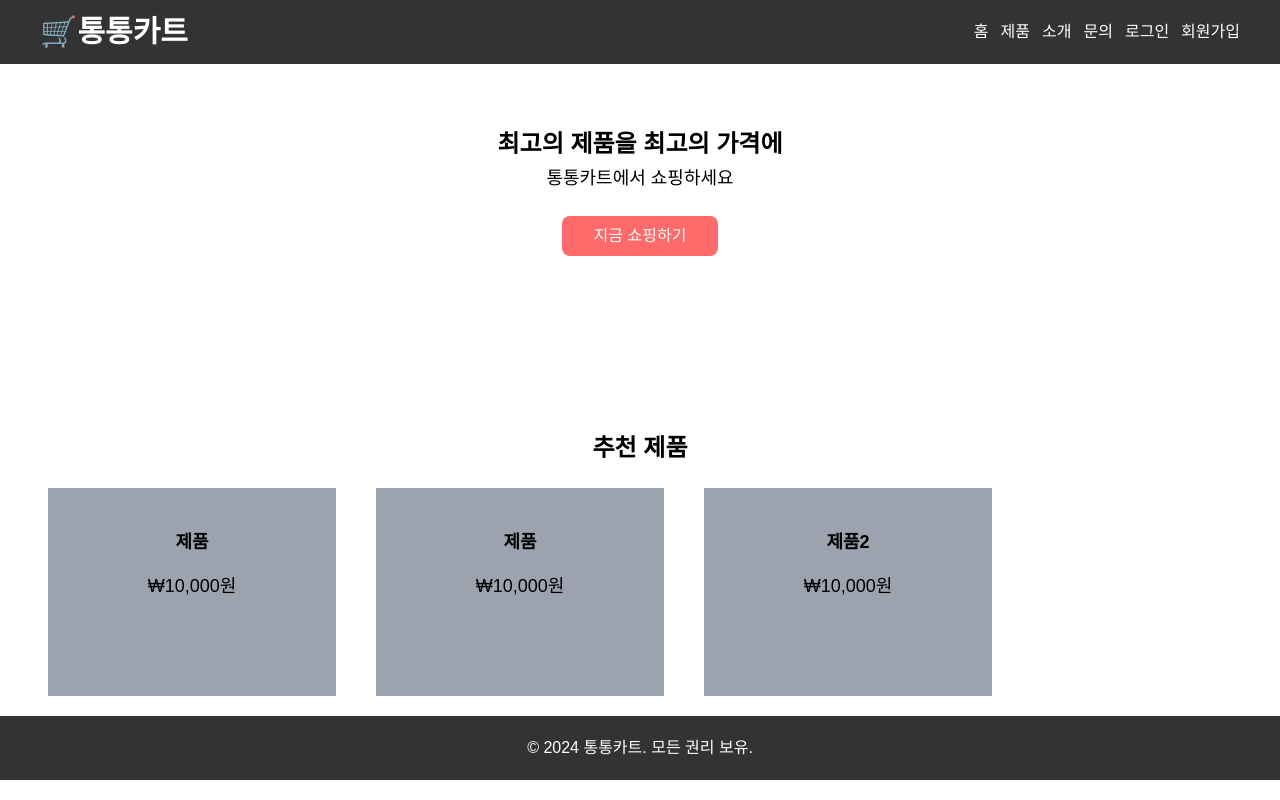
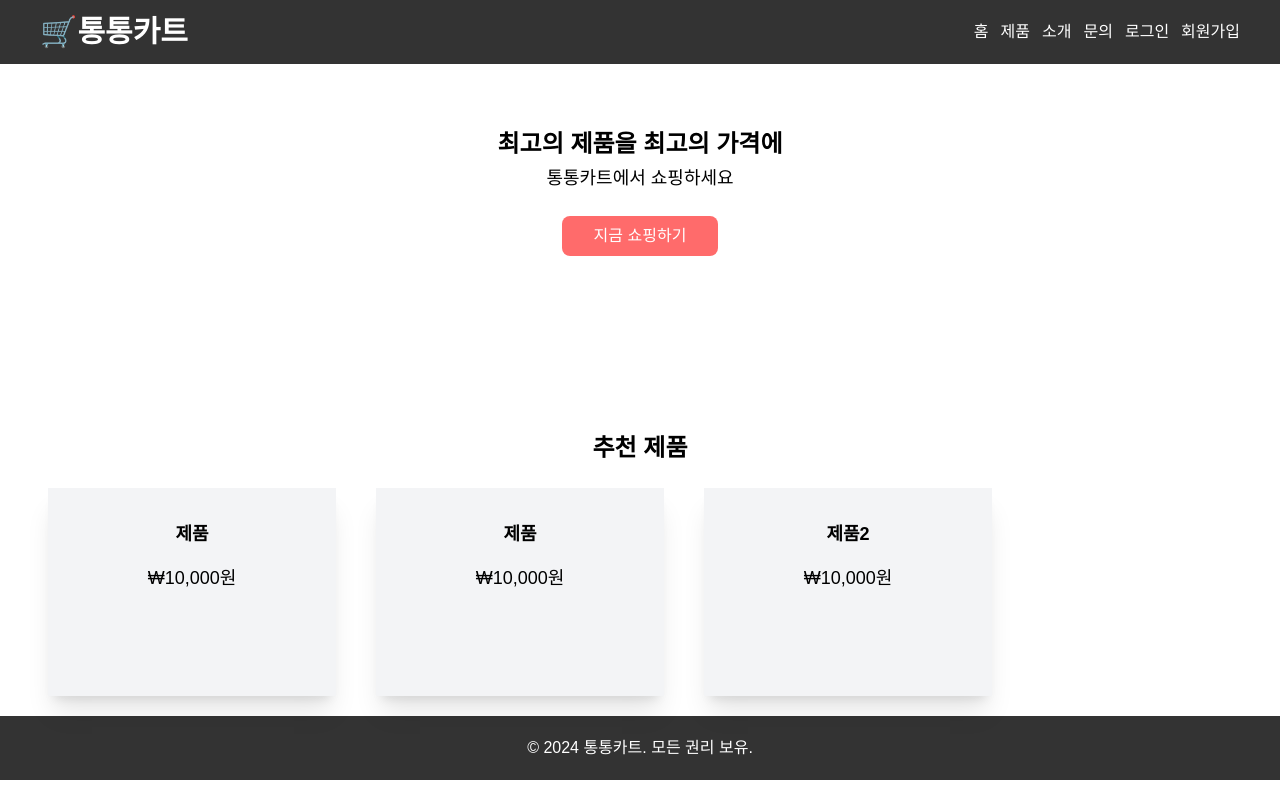
Before and after one commit to suk-6/mdp_cart_front, a Next.js app: page / in a window 1280 px wide. Built offline with nearby package versions, Linux system fonts and the light colour scheme.

Commit message:
refactor: Update ProductCard component styling for better readability

```diff
--- a/src/app/page.tsx
+++ b/src/app/page.tsx
@@ -28,7 +28,7 @@ export default function Home() {
 						.map((product, i) => (
 							<div
 								key={product.id}
-								className=" w-72 h-52 flex flex-col items-center p-10 gap-4 bg-gray-400"
+								className=" w-72 h-52 flex flex-col items-center p-8 gap-4 bg-gray-100 shadow-xl"
 							>
 								<div className=" text-lg font-bold">
 									{product.name}
```
